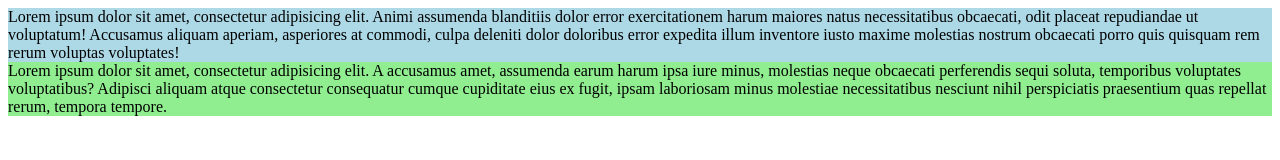
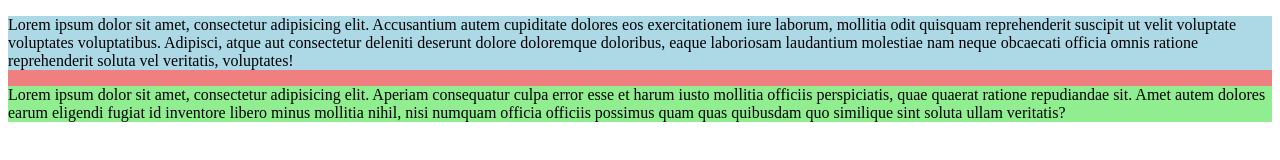
Before and after one commit to Mzzqq/praktikum-web, a plain HTML site: page pertemuan-4/index.html in a window 1280 px wide. Drawn offline with Linux system fonts and the light colour scheme.

Commit message:
add new tag paragraph inside div

```diff
--- a/pertemuan-4/index.html
+++ b/pertemuan-4/index.html
@@ -10,8 +10,12 @@
 </head>
 <body>
     <div class="container">
-        <div class="child1">Lorem ipsum dolor sit amet, consectetur adipisicing elit. Animi assumenda blanditiis dolor error exercitationem harum maiores natus necessitatibus obcaecati, odit placeat repudiandae ut voluptatum! Accusamus aliquam aperiam, asperiores at commodi, culpa deleniti dolor doloribus error expedita illum inventore iusto maxime molestias nostrum obcaecati porro quis quisquam rem rerum voluptas voluptates!</div>
-        <div class="child2">Lorem ipsum dolor sit amet, consectetur adipisicing elit. A accusamus amet, assumenda earum harum ipsa iure minus, molestias neque obcaecati perferendis sequi soluta, temporibus voluptates voluptatibus? Adipisci aliquam atque consectetur consequatur cumque cupiditate eius ex fugit, ipsam laboriosam minus molestiae necessitatibus nesciunt nihil perspiciatis praesentium quas repellat rerum, tempora tempore.</div>
+        <div class="child1">
+            <p>Lorem ipsum dolor sit amet, consectetur adipisicing elit. Accusantium autem cupiditate dolores eos exercitationem iure laborum, mollitia odit quisquam reprehenderit suscipit ut velit voluptate voluptates voluptatibus. Adipisci, atque aut consectetur deleniti deserunt dolore doloremque doloribus, eaque laboriosam laudantium molestiae nam neque obcaecati officia omnis ratione reprehenderit soluta vel veritatis, voluptates!</p>
+        </div>
+        <div class="child2">
+            <p>Lorem ipsum dolor sit amet, consectetur adipisicing elit. Aperiam consequatur culpa error esse et harum iusto mollitia officiis perspiciatis, quae quaerat ratione repudiandae sit. Amet autem dolores earum eligendi fugiat id inventore libero minus mollitia nihil, nisi numquam officia officiis possimus quam quas quibusdam quo similique sint soluta ullam veritatis?</p>
+        </div>
     </div>
 </body>
 </html>
```
